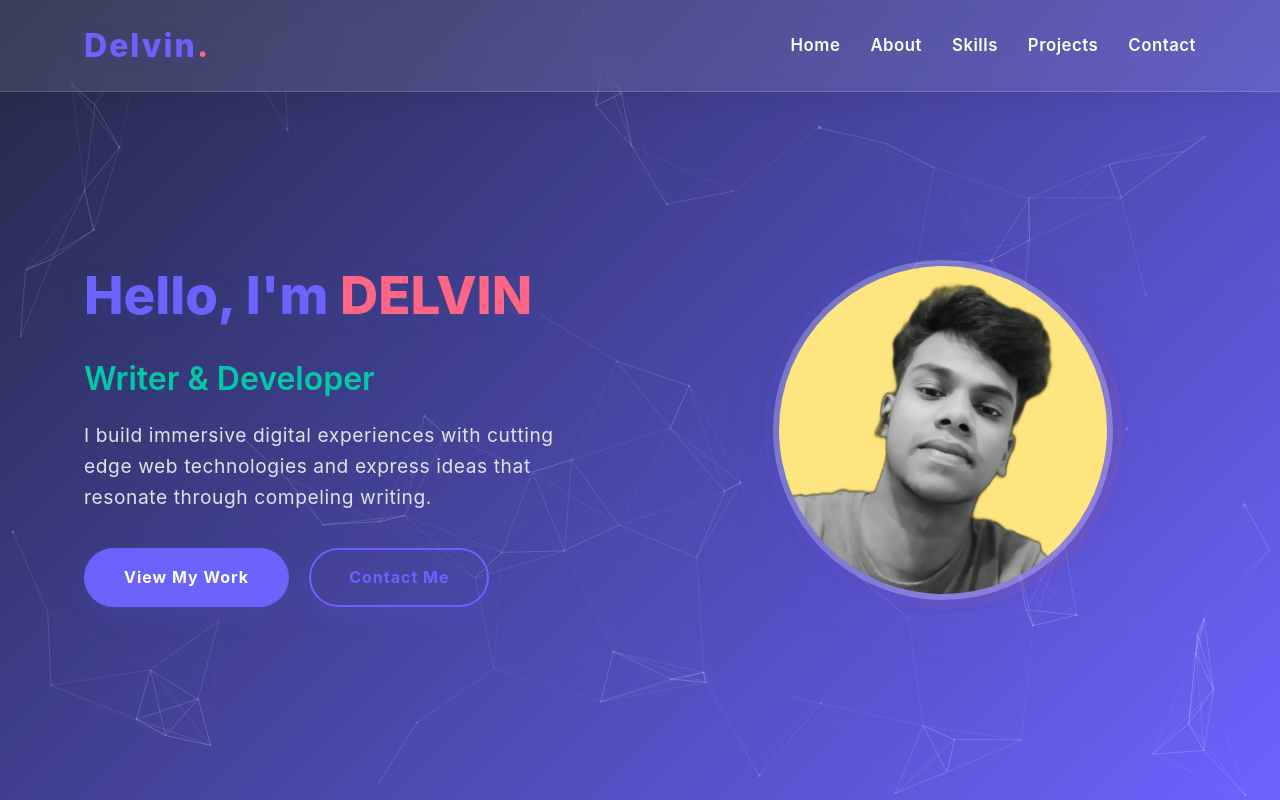
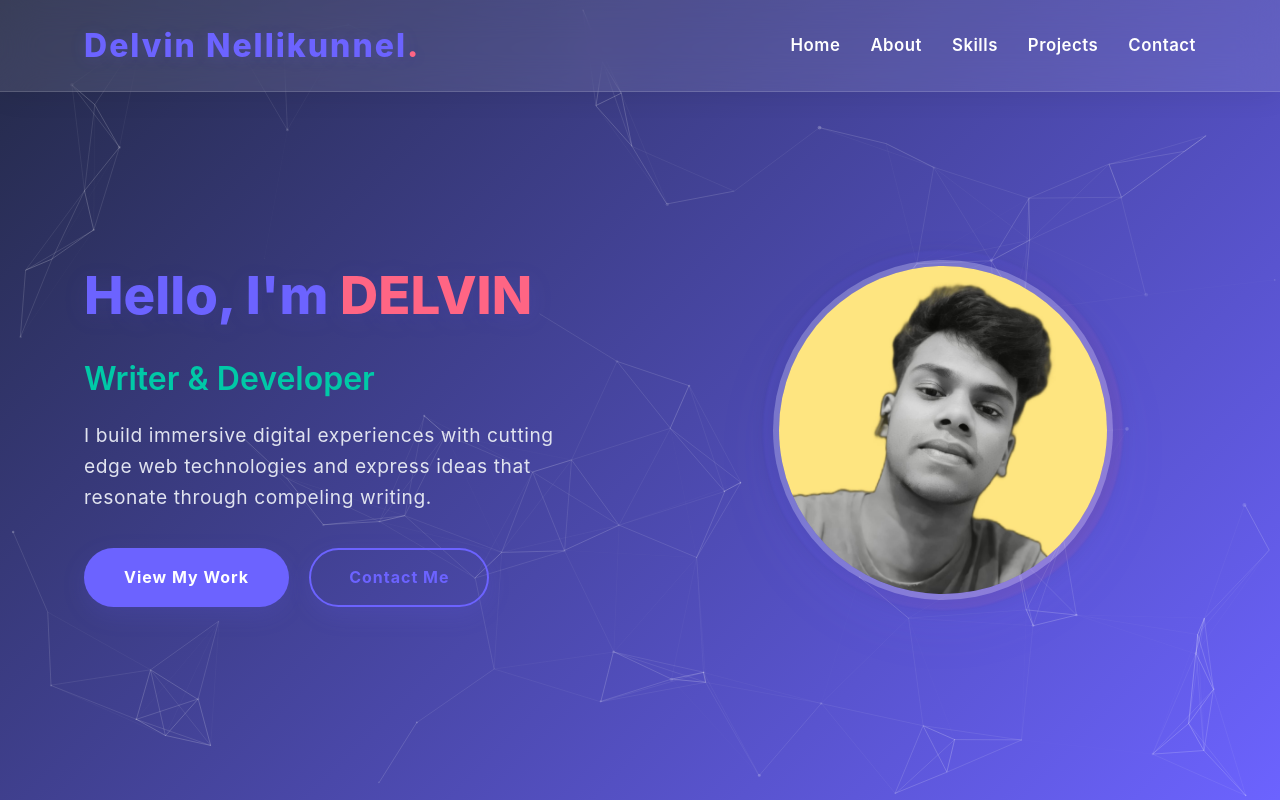
Before and after one commit to Delvin304/Delvin304.github.io, a plain HTML site: page index.html in a window 1280 px wide. Shown: the top 800 px of the page. Drawn offline with nearby package versions, Linux system fonts and the light colour scheme.

Commit message:
Update index.html

```diff
--- a/index.html
+++ b/index.html
@@ -635,7 +635,7 @@
     <header>
         <div class="container">
             <nav>
-                <div class="logo">Delvin<span>.</span></div>
+                <div class="logo">Delvin Nellikunnel<span>.</span></div>
                 <ul class="nav-links">
                     <li><a href="#home">Home</a></li>
                     <li><a href="#about">About</a></li>
```
